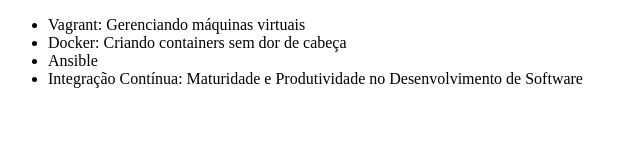
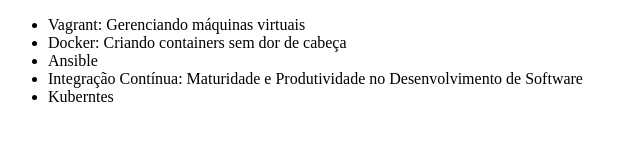
Before and after one commit to aninhaalura/git-e-github-alura, a plain HTML site: page index.html in a window 1280 px wide. Shown: the full height of the page, 0-640 px from the left. Drawn offline with Linux system fonts and the light colour scheme.

Commit message:
Adicionando cursos de Kubernetes

```diff
--- a/index.html
+++ b/index.html
@@ -13,6 +13,7 @@
     <li>Docker: Criando containers sem dor de cabeça</li>
     <li>Ansible</li>
     <li>Integração Contínua: Maturidade e Produtividade no Desenvolvimento de Software</li>
+    <li>Kuberntes</li>
   </ul>
 </body>
 
```
